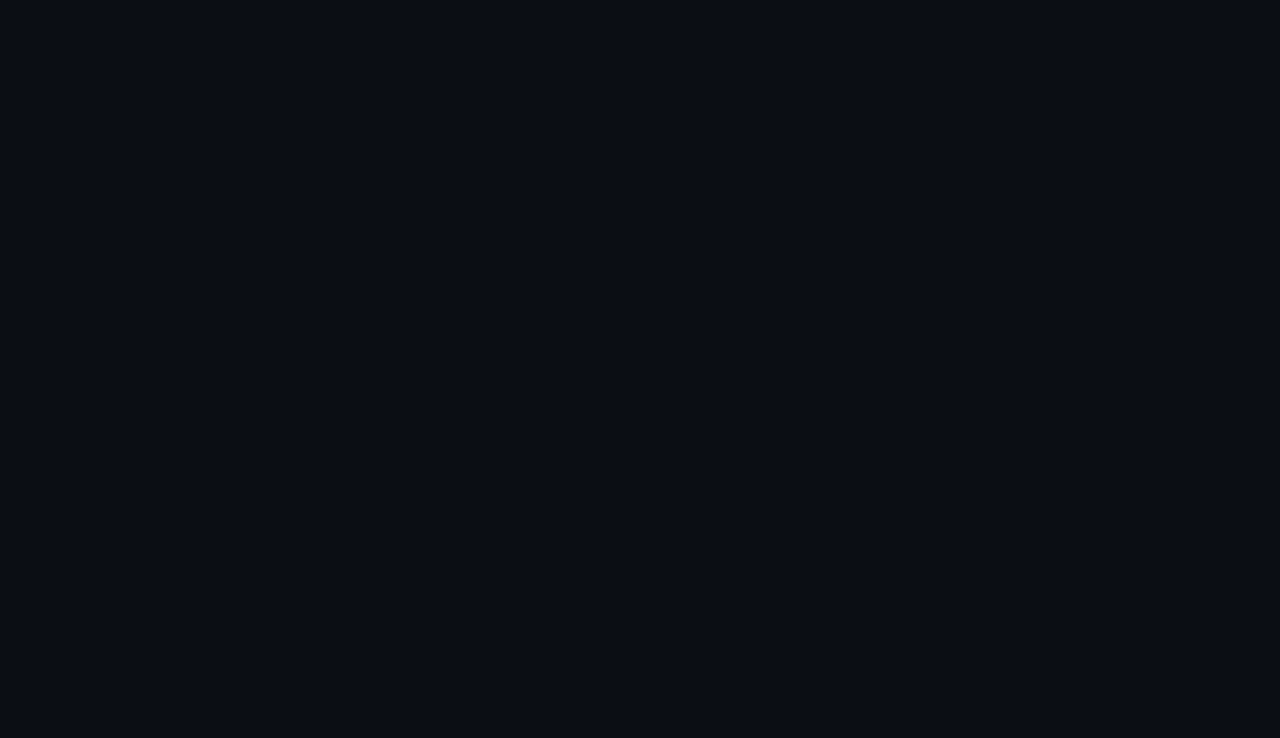
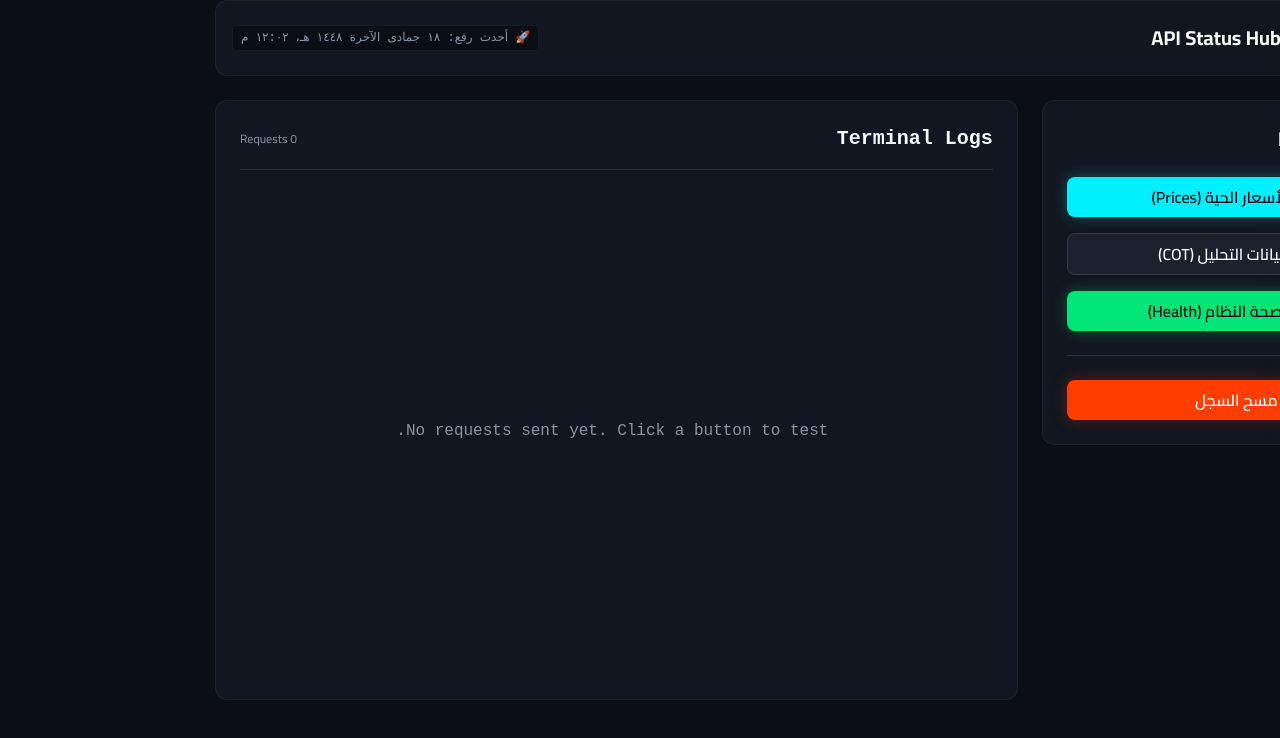
Before and after one commit to besttech247/TradeNov, a React (Vite) app: page /dev/api-hub in a window 1280 px wide. Before the commit this address had no page. Shown: the top 738 px of the page. Built offline with nearby package versions, Linux system fonts and the light colour scheme.

Commit message:
feat(dev): add API Status Hub for testing endpoints

```diff
--- a/src/App.jsx
+++ b/src/App.jsx
@@ -2,6 +2,7 @@ import React from 'react';
 import { BrowserRouter, Routes, Route, Link } from 'react-router-dom';
 import { TopNav } from './shared/components/TopNav';
 import TADashboard from './pages/ta/Dashboard';
+import ApiHub from './pages/dev/ApiHub';
 
 // Placeholder Components for Agents
 const ProApp = () => (
@@ -36,29 +37,38 @@ const Hub = () => (
     <h1 className="text-5xl font-black mb-2 tracking-tight">TradeNov <span className="text-primary glow-text">Hub</span></h1>
     <p className="text-text-muted mb-10 max-w-lg">المنظومة المتكاملة للتداول المتقدم والتحليل الفني والوكلاء الأذكياء.</p>
 
-    <div className="grid grid-cols-1 md:grid-cols-3 gap-6 max-w-5xl w-full">
-      <Link to="/ta" className="glass-panel p-8 hover:border-success/50 transition-all cursor-pointer group flex flex-col items-center hover:-translate-y-1 duration-300">
-        <div className="w-16 h-16 rounded-2xl bg-success/10 flex items-center justify-center text-success mb-4 group-hover:scale-110 transition-transform">
-          <span className="text-3xl">📈</span>
+    <div className="grid grid-cols-1 md:grid-cols-2 lg:grid-cols-4 gap-6 max-w-6xl w-full">
+      <Link to="/ta" className="glass-panel p-6 hover:border-success/50 transition-all cursor-pointer group flex flex-col items-center hover:-translate-y-1 duration-300">
+        <div className="w-14 h-14 rounded-2xl bg-success/10 flex items-center justify-center text-success mb-4 group-hover:scale-110 transition-transform">
+          <span className="text-2xl">📈</span>
         </div>
-        <h2 className="text-2xl font-bold text-white mb-2">TradeNov TA</h2>
-        <p className="text-sm text-text-muted">التحليل الفني وماسح السيولة الذكي</p>
+        <h2 className="text-xl font-bold text-white mb-2">TradeNov TA</h2>
+        <p className="text-xs text-text-muted">التحليل الفني وماسح السيولة الذكي</p>
       </Link>
 
-      <Link to="/pro" className="glass-panel p-8 hover:border-primary/50 transition-all cursor-pointer group flex flex-col items-center hover:-translate-y-1 duration-300">
-        <div className="w-16 h-16 rounded-2xl bg-primary/10 flex items-center justify-center text-primary mb-4 group-hover:scale-110 transition-transform shadow-[0_0_15px_rgba(0,240,255,0.1)]">
-          <span className="text-3xl">💼</span>
+      <Link to="/pro" className="glass-panel p-6 hover:border-primary/50 transition-all cursor-pointer group flex flex-col items-center hover:-translate-y-1 duration-300">
+        <div className="w-14 h-14 rounded-2xl bg-primary/10 flex items-center justify-center text-primary mb-4 group-hover:scale-110 transition-transform shadow-[0_0_15px_rgba(0,240,255,0.1)]">
+          <span className="text-2xl">💼</span>
         </div>
-        <h2 className="text-2xl font-bold text-white mb-2">TradeNov PRO</h2>
-        <p className="text-sm text-text-muted">المحفظة ومنصة التداول المتقدمة</p>
+        <h2 className="text-xl font-bold text-white mb-2">TradeNov PRO</h2>
+        <p className="text-xs text-text-muted">المحفظة ومنصة التداول المتقدمة</p>
       </Link>
 
-      <Link to="/agent" className="glass-panel p-8 hover:border-accent/50 transition-all cursor-pointer group flex flex-col items-center hover:-translate-y-1 duration-300">
-        <div className="w-16 h-16 rounded-2xl bg-accent/10 flex items-center justify-center text-accent mb-4 group-hover:scale-110 transition-transform">
-          <span className="text-3xl">🤖</span>
+      <Link to="/agent" className="glass-panel p-6 hover:border-accent/50 transition-all cursor-pointer group flex flex-col items-center hover:-translate-y-1 duration-300">
+        <div className="w-14 h-14 rounded-2xl bg-accent/10 flex items-center justify-center text-accent mb-4 group-hover:scale-110 transition-transform">
+          <span className="text-2xl">🤖</span>
         </div>
-        <h2 className="text-2xl font-bold text-white mb-2">TradeNov AGENT</h2>
-        <p className="text-sm text-text-muted">البوتات الآلية والمساعد الذكي</p>
+        <h2 className="text-xl font-bold text-white mb-2">TradeNov AGENT</h2>
+        <p className="text-xs text-text-muted">البوتات الآلية والمساعد الذكي</p>
+      </Link>
+
+      {/* API DEV HUB */}
+      <Link to="/dev/api-hub" className="glass-panel p-6 hover:border-white/50 transition-all cursor-pointer group flex flex-col items-center hover:-translate-y-1 duration-300 bg-white/5">
+        <div className="w-14 h-14 rounded-2xl bg-white/10 flex items-center justify-center text-white mb-4 group-hover:scale-110 transition-transform">
+          <span className="text-2xl">⚡</span>
+        </div>
+        <h2 className="text-xl font-bold text-white mb-2">API Status Hub</h2>
+        <p className="text-xs text-text-muted">لوحة مراقبة السيرفرات والأسعار (للمطور)</p>
       </Link>
     </div>
   </div>
@@ -77,6 +87,7 @@ export default function App() {
         } />
         <Route path="/pro/*" element={<ProApp />} />
         <Route path="/agent/*" element={<AgentApp />} />
+        <Route path="/dev/api-hub" element={<ApiHub />} />
       </Routes>
     </BrowserRouter>
   );
--- /dev/null
+++ b/src/pages/dev/ApiHub.jsx
@@ -0,0 +1,128 @@
+import React, { useState } from 'react';
+import { TopNav } from '../../shared/components/TopNav';
+import { Button } from '../../shared/components/Button';
+
+export default function ApiHub() {
+  const [activeTab, setActiveTab] = useState('prices');
+  const [logs, setLogs] = useState([]);
+  const [loading, setLoading] = useState(false);
+
+  const testApi = async (endpoint, name) => {
+    setLoading(true);
+    const startTime = Date.now();
+    try {
+      const res = await fetch(endpoint);
+      const data = await res.json();
+      const latency = Date.now() - startTime;
+
+      const newLog = {
+        id: Date.now(),
+        time: new Date().toLocaleTimeString('ar-SA'),
+        api: name,
+        endpoint: endpoint,
+        status: res.ok ? 'SUCCESS' : 'ERROR',
+        latency: latency,
+        response: JSON.stringify(data, null, 2)
+      };
+      setLogs(prev => [newLog, ...prev]);
+    } catch (error) {
+      const latency = Date.now() - startTime;
+      const errorLog = {
+        id: Date.now(),
+        time: new Date().toLocaleTimeString('ar-SA'),
+        api: name,
+        endpoint: endpoint,
+        status: 'FAILED',
+        latency: latency,
+        response: error.message
+      };
+      setLogs(prev => [errorLog, ...prev]);
+    }
+    setLoading(false);
+  };
+
+  const clearLogs = () => setLogs([]);
+
+  return (
+    <div className="px-4 sm:px-8 pb-8">
+      <TopNav title="API Status Hub" />
+
+      <div className="grid grid-cols-1 lg:grid-cols-3 gap-6 mt-6">
+
+        {/* Controls Panel */}
+        <div className="glass-panel p-6 flex flex-col gap-4 h-fit">
+          <h2 className="text-xl font-bold mb-2">Endpoints Test</h2>
+
+          <Button
+            variant="primary"
+            onClick={() => testApi('/api/shared/prices', 'Shared Prices API')}
+            disabled={loading}
+          >
+            جلب الأسعار الحية (Prices)
+          </Button>
+
+          <Button
+            variant="secondary"
+            onClick={() => testApi('/api/ta/cot', 'CFTC COT API')}
+            disabled={loading}
+          >
+            جلب بيانات التحليل (COT)
+          </Button>
+
+          <Button
+            variant="success"
+            onClick={() => testApi('/api/health', 'System Health API')}
+            disabled={loading}
+          >
+            فحص صحة النظام (Health)
+          </Button>
+
+          <hr className="border-white/10 my-2" />
+          <Button variant="danger" onClick={clearLogs}>مسح السجل</Button>
+        </div>
+
+        {/* Logs Terminal */}
+        <div className="lg:col-span-2 glass-panel p-6 flex flex-col h-[600px]">
+          <div className="flex justify-between items-center mb-4 border-b border-white/10 pb-4">
+            <h2 className="text-xl font-bold font-mono">Terminal Logs</h2>
+            <span className="text-xs text-text-muted">{logs.length} Requests</span>
+          </div>
+
+          <div className="flex-1 overflow-y-auto space-y-4 pr-2 custom-scrollbar">
+            {logs.length === 0 ? (
+              <div className="h-full flex items-center justify-center text-text-muted font-mono">
+                No requests sent yet. Click a button to test.
+              </div>
+            ) : (
+              logs.map(log => (
+                <div key={log.id} className="bg-background/80 border border-white/5 rounded-lg p-4 font-mono text-sm">
+                  <div className="flex flex-wrap justify-between items-center mb-2 gap-2">
+                    <div className="flex items-center gap-2">
+                      <span className={`px-2 py-1 rounded text-xs font-bold ${
+                        log.status === 'SUCCESS' ? 'bg-success/20 text-success' : 'bg-danger/20 text-danger'
+                      }`}>
+                        {log.status}
+                      </span>
+                      <span className="text-primary font-bold">{log.api}</span>
+                    </div>
+                    <div className="flex items-center gap-3 text-xs text-text-muted">
+                      <span>⏱ {log.latency}ms</span>
+                      <span>⏰ {log.time}</span>
+                    </div>
+                  </div>
+                  <div className="text-xs text-text-muted mb-2 truncate bg-white/5 px-2 py-1 rounded">
+                    GET {log.endpoint}
+                  </div>
+                  <pre className="text-xs text-green-400 overflow-x-auto bg-black/50 p-3 rounded custom-scrollbar max-h-48">
+                    {log.response}
+                  </pre>
+                </div>
+              ))
+            )}
+          </div>
+        </div>
+
+      </div>
+    </div>
+  );
+}
```
